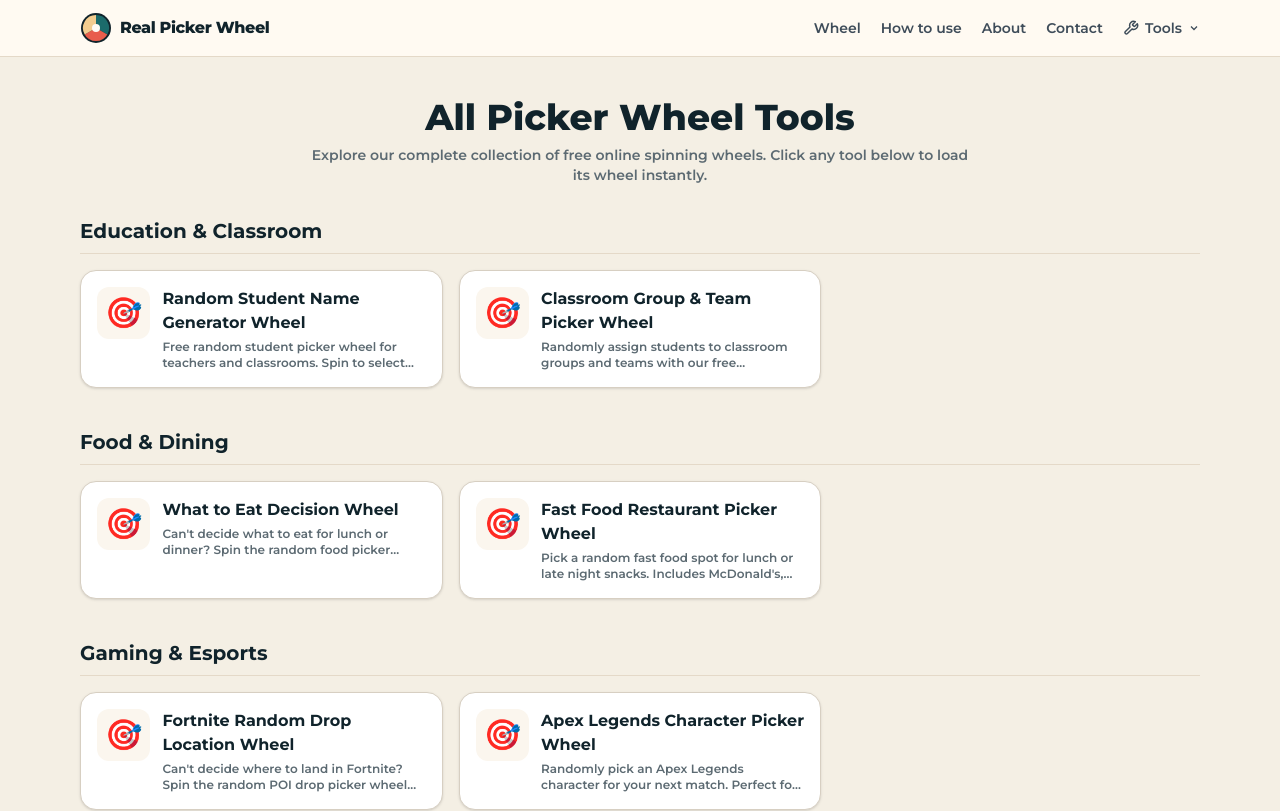
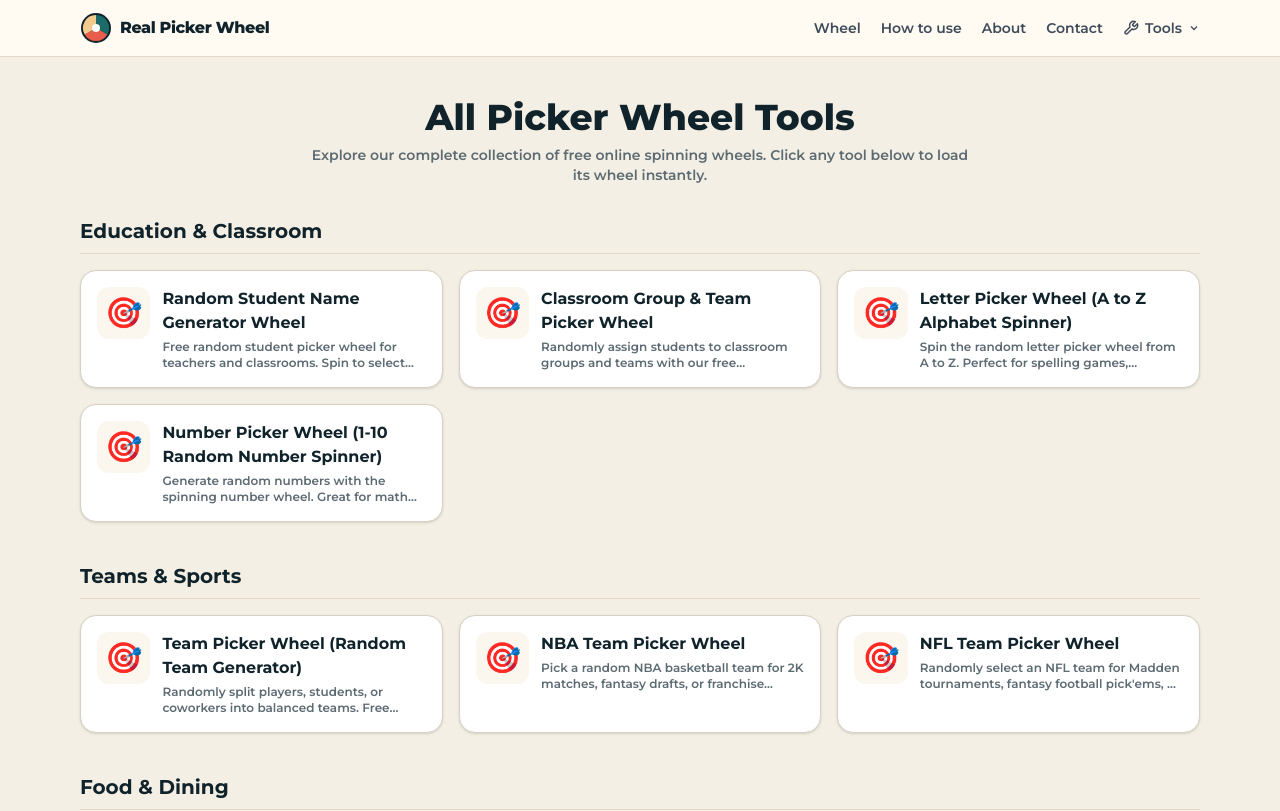
Before and after one commit to ankamdharmendar1-ui/sp, a React (Vite) app: page /random-wheel in a window 1280 px wide. Shown: the top 811 px of the page. Built offline with nearby package versions, Linux system fonts and the light colour scheme.

Commit message:
Expand pSEO wheel registry to 16 specialized landing pages, add HowTo and AggregateRating schemas, and update sitemap.xml

```diff
--- a/src/components/Seo/Seo.tsx
+++ b/src/components/Seo/Seo.tsx
@@ -27,7 +27,7 @@ export function Seo({ title, description, path, faq }: SeoProps) {
     const canonical = ensure('link', 'rel', 'canonical')
     canonical.setAttribute('href', url)
 
-    // Build WebApplication Schema
+    // Build WebApplication Schema with AggregateRating
     const appSchema = {
       '@context': 'https://schema.org',
       '@type': 'SoftwareApplication',
@@ -38,6 +38,13 @@ export function Seo({ title, description, path, faq }: SeoProps) {
       description,
       browserRequirements: 'Requires JavaScript. Requires HTML5.',
       softwareVersion: '2.0',
+      aggregateRating: {
+        '@type': 'AggregateRating',
+        ratingValue: '4.9',
+        ratingCount: '1840',
+        bestRating: '5',
+        worstRating: '1',
+      },
       offers: {
         '@type': 'Offer',
         price: '0',
@@ -78,8 +85,43 @@ export function Seo({ title, description, path, faq }: SeoProps) {
       ],
     }
 
+    // Build HowTo Schema for the Step-by-Step Guide
+    const howToSchema = {
+      '@context': 'https://schema.org',
+      '@type': 'HowTo',
+      name: 'How to Use the Random Picker Wheel',
+      description: 'A 3-step guide to insert entries, spin the wheel, and pick a random decision fairly.',
+      totalTime: 'PT1M',
+      step: [
+        {
+          '@type': 'HowToStep',
+          position: 1,
+          name: 'Insert Your Inputs & Entries',
+          text: 'Type options into the Entries box or paste a multi-line list. You can assign optional weights like Alice - 10.',
+          image: `${SITE_DOMAIN}/step-inputs.png`,
+          url: `${url}#step-1-inputs`,
+        },
+        {
+          '@type': 'HowToStep',
+          position: 2,
+          name: 'Spin the Wheel',
+          text: 'Tap anywhere on the wheel or click the center SPIN hub to start 60 FPS rotation with audio tick sounds.',
+          image: `${SITE_DOMAIN}/step-wheel.png`,
+          url: `${url}#step-2-spin`,
+        },
+        {
+          '@type': 'HowToStep',
+          position: 3,
+          name: 'Review Results & Spin History',
+          text: 'View the selected winner popup with celebration sparkles. Keep the winner or eliminate it for no-repeat raffles.',
+          image: `${SITE_DOMAIN}/step-history.png`,
+          url: `${url}#step-3-result`,
+        },
+      ],
+    }
+
     // Combine Schemas into Graph
-    const schemaGraph: Array<Record<string, unknown>> = [appSchema, orgSchema, breadcrumbSchema]
+    const schemaGraph: Array<Record<string, unknown>> = [appSchema, orgSchema, breadcrumbSchema, howToSchema]
 
     if (faq && faq.length > 0) {
       schemaGraph.push({
--- a/src/data/templates.ts
+++ b/src/data/templates.ts
@@ -11,7 +11,7 @@ export interface WheelTemplate {
 }
 
 export const WHEEL_TEMPLATES: WheelTemplate[] = [
-  // Education Category
+  // Education & Classroom Category
   {
     slug: 'random-student-generator',
     category: 'education',
@@ -44,18 +44,100 @@ export const WHEEL_TEMPLATES: WheelTemplate[] = [
     faq: [
       {
         question: 'Can I remove selected groups after spinning?',
-        answer: 'Yes, enable "Remove winner after spin" to assign teams without repetition.',
+        answer: 'Yes, enable "Remove winner after each spin" to assign teams without repetition.',
+      },
+    ],
+  },
+  {
+    slug: 'letter-picker-wheel',
+    category: 'education',
+    categoryName: 'Education & Classroom',
+    title: 'Letter Picker Wheel (A to Z Alphabet Spinner)',
+    h1: 'Random Letter Picker Wheel (A-Z Alphabet Spinner)',
+    metaTitle: 'Letter Picker Wheel | Random Alphabet Letter Generator (A-Z)',
+    metaDescription: 'Spin the random letter picker wheel from A to Z. Perfect for spelling games, Scrabble, phonics lessons, and vocabulary practice.',
+    defaultOptions: ['A', 'B', 'C', 'D', 'E', 'F', 'G', 'H', 'I', 'J', 'K', 'L', 'M', 'N', 'O', 'P', 'Q', 'R', 'S', 'T', 'U', 'V', 'W', 'X', 'Y', 'Z'],
+    faq: [
+      {
+        question: 'Can I choose between vowels and consonants?',
+        answer: 'Yes, you can customize the list to only include vowels or specific alphabet letters in the entry editor.',
+      },
+    ],
+  },
+  {
+    slug: 'number-picker-wheel',
+    category: 'education',
+    categoryName: 'Education & Classroom',
+    title: 'Number Picker Wheel (1-10 Random Number Spinner)',
+    h1: 'Random Number Picker Wheel (1 to 10)',
+    metaTitle: 'Number Picker Wheel | Random Number Generator 1-10',
+    metaDescription: 'Generate random numbers with the spinning number wheel. Great for math games, bingo, raffles, and random probability teaching.',
+    defaultOptions: ['1', '2', '3', '4', '5', '6', '7', '8', '9', '10'],
+    faq: [
+      {
+        question: 'Can I spin numbers up to 100?',
+        answer: 'Yes, click the text area and paste numbers 1 to 100 (one per line) to instantly generate a 100-number wheel.',
       },
     ],
   },
 
-  // Food & Lifestyle Category
+  // Teams & Sports Category
+  {
+    slug: 'team-picker-wheel',
+    category: 'teams',
+    categoryName: 'Teams & Groups',
+    title: 'Team Picker Wheel (Random Team Generator)',
+    h1: 'Team Picker Wheel - Generate Random Teams & Groups',
+    metaTitle: 'Team Picker Wheel | Random Team & Group Generator',
+    metaDescription: 'Randomly split players, students, or coworkers into balanced teams. Free random team generator wheel with instant results.',
+    defaultOptions: ['Team Alpha', 'Team Bravo', 'Team Charlie', 'Team Delta', 'Team Echo', 'Team Foxtrot'],
+    faq: [
+      {
+        question: 'How do I divide players into 2 or more teams?',
+        answer: 'Spin the team wheel to assign each participant to a team, or put participant names on the wheel and eliminate them into team brackets.',
+      },
+    ],
+  },
+  {
+    slug: 'nba-picker-wheel',
+    category: 'teams',
+    categoryName: 'Teams & Groups',
+    title: 'NBA Team Picker Wheel',
+    h1: 'Random NBA Team Picker Wheel',
+    metaTitle: 'NBA Picker Wheel | Random NBA Basketball Team Generator',
+    metaDescription: 'Pick a random NBA basketball team for 2K matches, fantasy drafts, or franchise rebuilds. Features top NBA franchises.',
+    defaultOptions: ['Lakers', 'Celtics', 'Warriors', 'Bulls', 'Heat', 'Nets', 'Bucks', 'Suns', 'Nuggets', 'Knicks'],
+    faq: [
+      {
+        question: 'Can I add all 30 NBA teams?',
+        answer: 'Yes, you can edit or import the full 30-team NBA roster into the entries editor anytime.',
+      },
+    ],
+  },
+  {
+    slug: 'nfl-picker-wheel',
+    category: 'teams',
+    categoryName: 'Teams & Groups',
+    title: 'NFL Team Picker Wheel',
+    h1: 'Random NFL Football Team Picker Wheel',
+    metaTitle: 'NFL Picker Wheel | Random NFL Football Team Generator',
+    metaDescription: 'Randomly select an NFL team for Madden tournaments, fantasy football pick\'ems, or game day watching.',
+    defaultOptions: ['Chiefs', 'Eagles', '49ers', 'Cowboys', 'Bills', 'Packers', 'Patriots', 'Rams', 'Lions', 'Ravens'],
+    faq: [
+      {
+        question: 'Is this wheel updated for current NFL franchises?',
+        answer: 'Yes, you can customize any team names or add all 32 NFL franchises in the entry editor.',
+      },
+    ],
+  },
+
+  // Food & Dining Category
   {
     slug: 'what-to-eat-wheel',
     category: 'food',
     categoryName: 'Food & Dining',
     title: 'What to Eat Decision Wheel',
-    h1: 'What to Eat Decision Wheel',
+    h1: 'What to Eat Decision Wheel - Random Meal Picker',
     metaTitle: 'What to Eat Wheel | Random Food & Dinner Picker',
     metaDescription: 'Can\'t decide what to eat for lunch or dinner? Spin the random food picker wheel to choose pizza, sushi, tacos, burgers, or salads instantly.',
     defaultOptions: ['🍕 Pizza', '🍔 Burgers', '🍣 Sushi', '🌮 Tacos', '🥗 Salad', '🍝 Pasta', '🍜 Ramen', '🥩 Steak'],
@@ -83,7 +165,41 @@ export const WHEEL_TEMPLATES: WheelTemplate[] = [
     ],
   },
 
-  // Gaming Category
+  // Geography & Trivia Category
+  {
+    slug: 'country-picker-wheel',
+    category: 'geography',
+    categoryName: 'Geography & Travel',
+    title: 'Country Picker Wheel (Random Country Generator)',
+    h1: 'Country Picker Wheel - Pick a Random Country in the World',
+    metaTitle: 'Country Picker Wheel | Random Country Generator & Travel Picker',
+    metaDescription: 'Spin to pick a random country for geography trivia, GeoGuessr challenges, MUN conferences, or your next vacation destination.',
+    defaultOptions: ['United States', 'United Kingdom', 'Canada', 'Japan', 'Germany', 'Australia', 'Brazil', 'India', 'France', 'Mexico'],
+    faq: [
+      {
+        question: 'Can I use this for GeoGuessr and geography games?',
+        answer: 'Yes! It is widely used by GeoGuessr streamers and geography teachers for random country quizzes.',
+      },
+    ],
+  },
+  {
+    slug: 'state-picker-wheel',
+    category: 'geography',
+    categoryName: 'Geography & Travel',
+    title: 'US State Picker Wheel',
+    h1: 'US State Picker Wheel - Random 50 States Generator',
+    metaTitle: 'US State Picker Wheel | Random 50 States Generator',
+    metaDescription: 'Pick a random US state for school geography projects, road trip planning, or state trivia games.',
+    defaultOptions: ['California', 'Texas', 'Florida', 'New York', 'Ohio', 'Illinois', 'Georgia', 'North Carolina', 'Pennsylvania', 'Michigan'],
+    faq: [
+      {
+        question: 'Does this wheel support all 50 US states?',
+        answer: 'Yes! You can paste the complete 50 US states list into the entry editor with one click.',
+      },
+    ],
+  },
+
+  // Gaming & Esports Category
   {
     slug: 'fortnite-drop-picker',
     category: 'gaming',
@@ -95,8 +211,8 @@ export const WHEEL_TEMPLATES: WheelTemplate[] = [
     defaultOptions: ['Reckless Railways', 'Snooty Steppes', 'Fencing Fields', 'Lavish Lair', 'Classy Courts', 'Pleasant Piazza', 'Ritzy Riviera', 'Ruined Reels'],
     faq: [
       {
-        question: 'Is this drop generator updated for current Fortnite chapters?',
-        answer: 'Yes! The POI landing spots are updated for active Fortnite battle royale maps.',
+        question: 'Is this drop generator updated for active Fortnite chapters?',
+        answer: 'Yes! The POI landing spots reflect active Fortnite battle royale locations.',
       },
     ],
   },
@@ -150,4 +266,20 @@ export const WHEEL_TEMPLATES: WheelTemplate[] = [
       },
     ],
   },
+  {
+    slug: 'color-picker-wheel',
+    category: 'games',
+    categoryName: 'Party & Games',
+    title: 'Color Picker Wheel (Random Color Generator)',
+    h1: 'Random Color Picker Wheel',
+    metaTitle: 'Color Picker Wheel | Random Color Spinner & Palette Generator',
+    metaDescription: 'Spin to choose a random color for art challenges, design inspiration, team jerseys, or game boards.',
+    defaultOptions: ['Red 🔴', 'Blue 🔵', 'Green 🟢', 'Yellow 🟡', 'Purple 🟣', 'Orange 🟠', 'Pink 🌸', 'Teal 🌊'],
+    faq: [
+      {
+        question: 'Can I use custom hex colors?',
+        answer: 'Yes, you can edit labels and choose custom colors in the entries editor.',
+      },
+    ],
+  },
 ]
--- a/src/pages/Tools/ToolPages.tsx
+++ b/src/pages/Tools/ToolPages.tsx
@@ -5,7 +5,9 @@ import { WHEEL_TEMPLATES } from '../../data/templates'
 export function RandomWheelPage() {
   const categories = [
     { title: 'Education & Classroom', templates: WHEEL_TEMPLATES.filter(t => t.category === 'education') },
+    { title: 'Teams & Sports', templates: WHEEL_TEMPLATES.filter(t => t.category === 'teams') },
     { title: 'Food & Dining', templates: WHEEL_TEMPLATES.filter(t => t.category === 'food') },
+    { title: 'Geography & Travel', templates: WHEEL_TEMPLATES.filter(t => t.category === 'geography') },
     { title: 'Gaming & Esports', templates: WHEEL_TEMPLATES.filter(t => t.category === 'gaming') },
     { title: 'Party & Games', templates: WHEEL_TEMPLATES.filter(t => t.category === 'games') },
   ]
```
Also changed, not shown: 1 other file (tests, documents, lock files or other folders).
